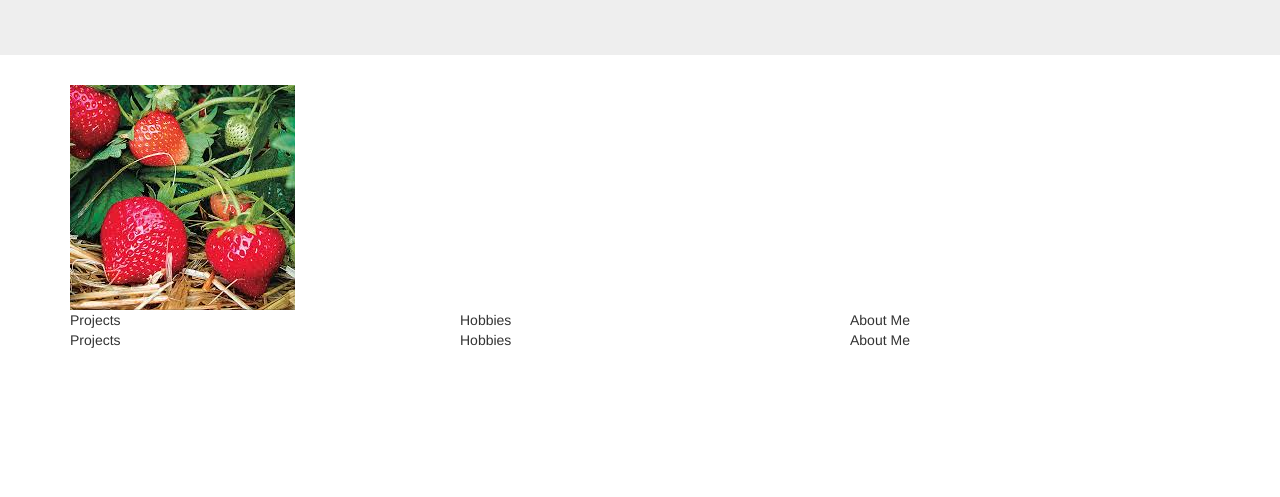
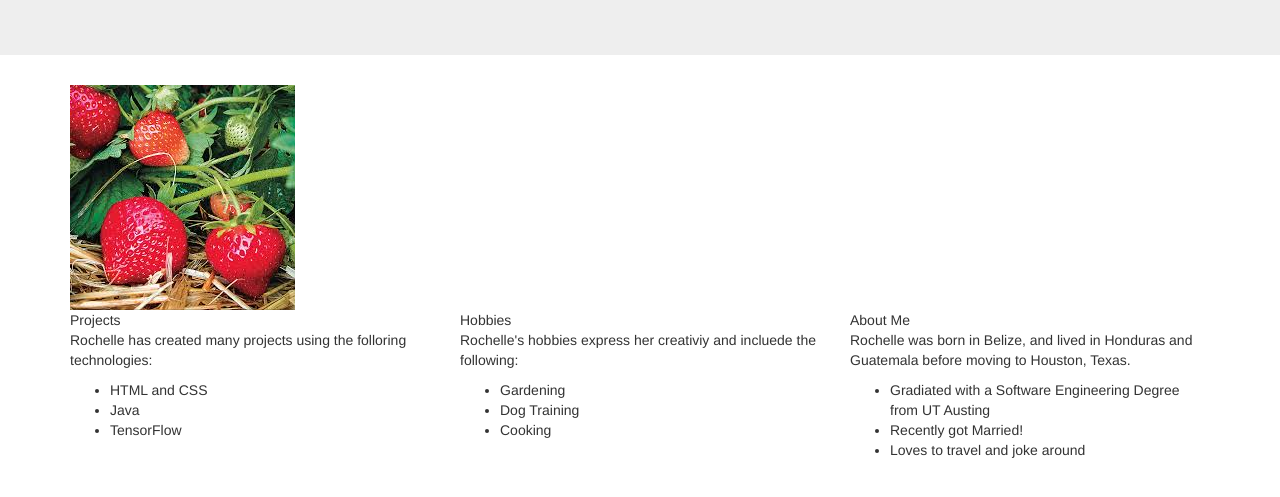
Before and after one commit to rochellev/portfolio-landing, a plain HTML site: page index.html in a window 1280 px wide. Shown: the part 187-684 px from the top of the page. Drawn offline with nearby package versions, Linux system fonts and the light colour scheme.

Commit message:
added content to index.html

```diff
--- a/index.html
+++ b/index.html
@@ -21,15 +21,42 @@
     <!-- grid, 2 rows and 3 colums !-->
     <div class="container">
       <div class="row">
-        <!-- need to add more styling !-->
+        <!-- top row, need to add more styling !-->
         <div class="col-md-4"> Projects </div>
         <div class="col-md-4"> Hobbies </div>
         <div class="col-md-4"> About Me </div>
       </div>
-      <div class="row">
-        <div class="col-md-4"> Projects </div>
-        <div class="col-md-4"> Hobbies </div>
-        <div class="col-md-4"> About Me </div>
+      <div class="row"> <!--bottowm row-->
+        <div class="col-md-4">
+          <p>
+            Rochelle has created many projects using the folloring technologies:
+          </p>
+          <ul>
+            <li>HTML and CSS</li>
+            <li>Java</li>
+            <li>TensorFlow</li>
+          </ul>
+        </div>
+        <div class="col-md-4">
+          <p>Rochelle's hobbies express her creativiy and incluede the following:
+            <ul>
+              <li>Gardening</li>
+              <li>Dog Training</li>
+              <li>Cooking</li>
+            </ul>
+          </p>
+        </div>
+        <div class="col-md-4">
+            <p>Rochelle was born in Belize, and lived in Honduras and Guatemala
+              before moving to Houston, Texas.
+            </p>
+            <ul>
+              <li>Gradiated with a Software Engineering Degree from UT Austing</li>
+              <li>Recently got Married!</li>
+              <li>Loves to travel and joke around</li>
+            </ul>
+        </div>
+
       </div>
     </div>
 
```
